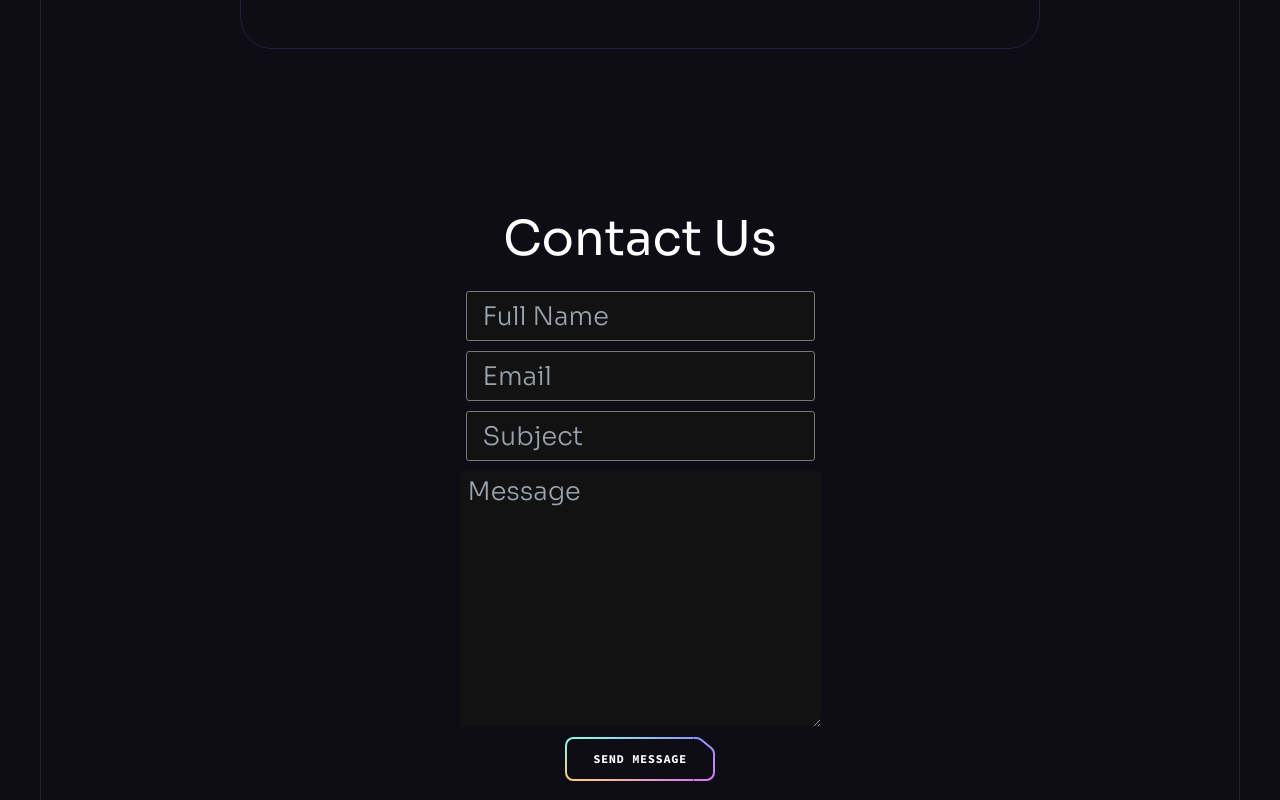
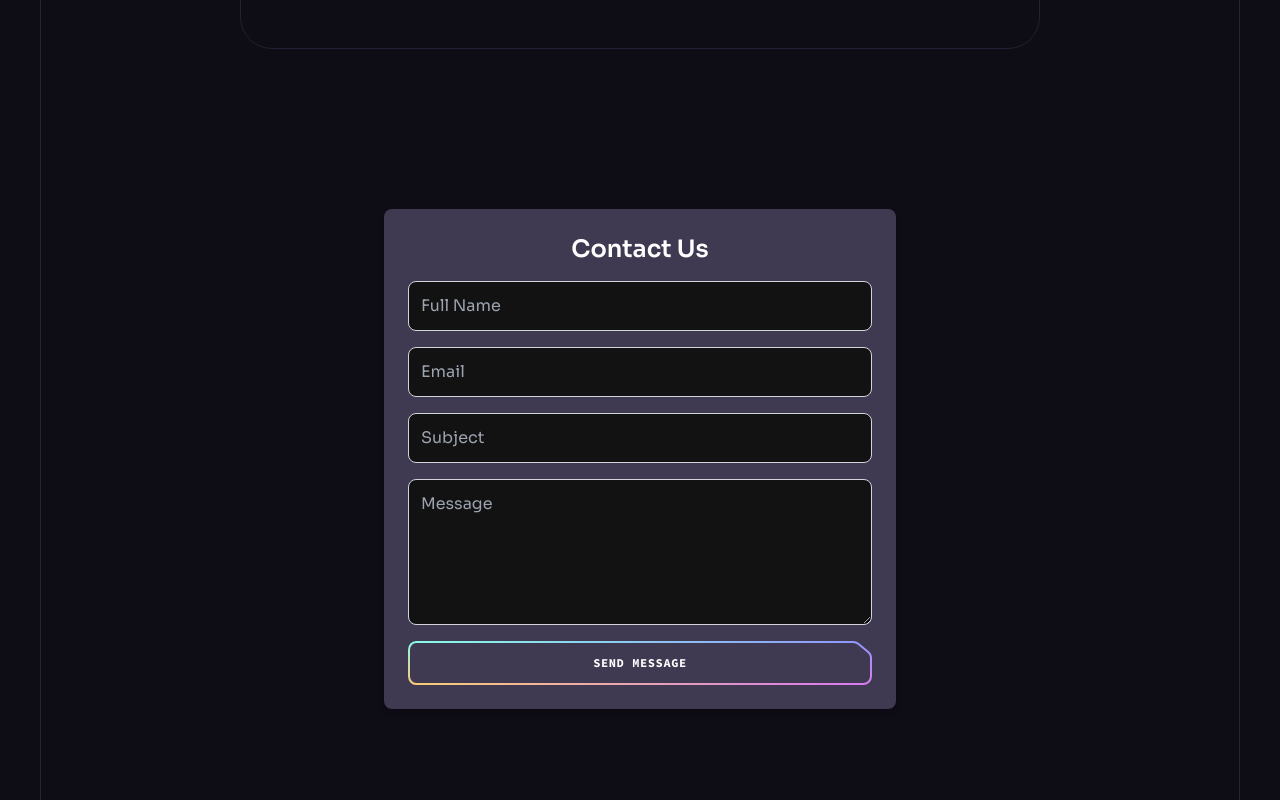
Before and after one commit to ChidiogoVictor/joedikatech, a React (Vite) app: page / in a window 1280 px wide. Shown: the part 4460-5260 px from the top of the page. Built offline with nearby package versions, Linux system fonts and the light colour scheme.

Commit message:
change contact form design

```diff
--- a/src/components/Contact.jsx
+++ b/src/components/Contact.jsx
@@ -29,31 +29,48 @@ const Contact = () => {
   };
 
   return (
-    <Section className="container" id="contact">
-      <div className="relative">
-        <h2 className="h2 text-center mb-4">Contact Us</h2>
+    <Section className="container mx-auto px-4" id="contact">
+      <div className="max-w-lg mx-auto bg-n-5 p-6 rounded-lg shadow-md">
+        <h2 className="h2 text-center mb-4 text-2xl font-semibold">
+          Contact Us
+        </h2>
         <form
           ref={form}
           onSubmit={sendEmail}
-          className="--form-control --card flex flex-col items-center justify-center"
+          className="flex flex-col space-y-4"
         >
           <input
             type="text"
             placeholder="Full Name"
             name="user_name"
             required
+            className="w-full p-3 border border-gray-300 rounded-lg focus:outline-none focus:ring focus:ring-blue-500"
           />
-          <input type="email" placeholder="Email" name="user_email" required />
-          <input type="text" placeholder="Subject" name="subject" required />
+          <input
+            type="email"
+            placeholder="Email"
+            name="user_email"
+            required
+            className="w-full p-3 border border-gray-300 rounded-lg focus:outline-none focus:ring focus:ring-blue-500"
+          />
+          <input
+            type="text"
+            placeholder="Subject"
+            name="subject"
+            required
+            className="w-full p-3 border border-gray-300 rounded-lg focus:outline-none focus:ring focus:ring-blue-500"
+          />
           <textarea
             name="message"
             placeholder="Message"
-            cols="22"
-            rows="10"
+            cols="30"
+            rows="5"
             required
-            className="p-2"
+            className="w-full p-3 border border-gray-300 rounded-lg focus:outline-none focus:ring focus:ring-blue-500"
           />
-          <Button type="submit">{"Send Message"}</Button>
+          <Button type="submit" className="w-full sm:w-auto">
+            Send Message
+          </Button>
         </form>
       </div>
       {/* ToastContainer for showing notifications */}
```
